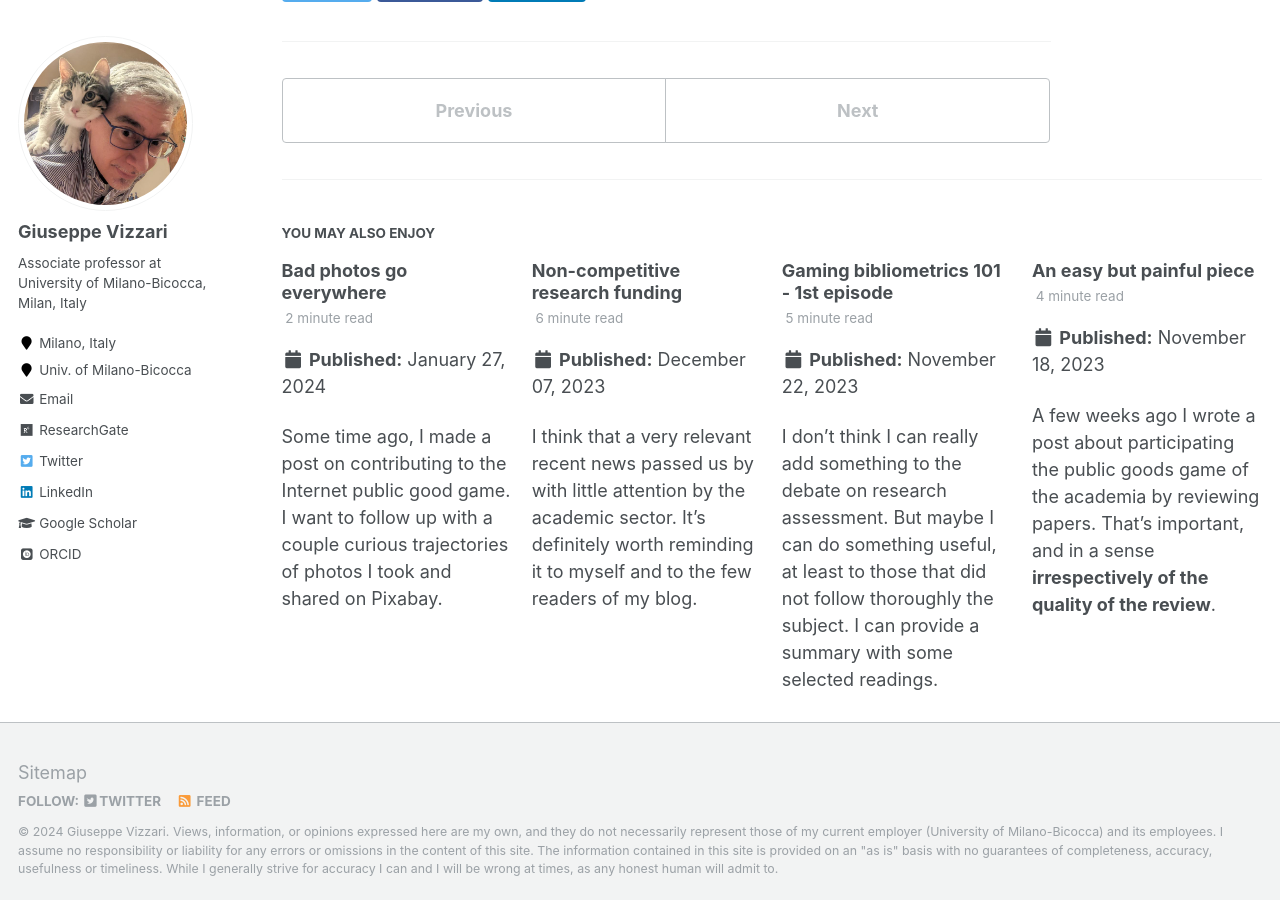
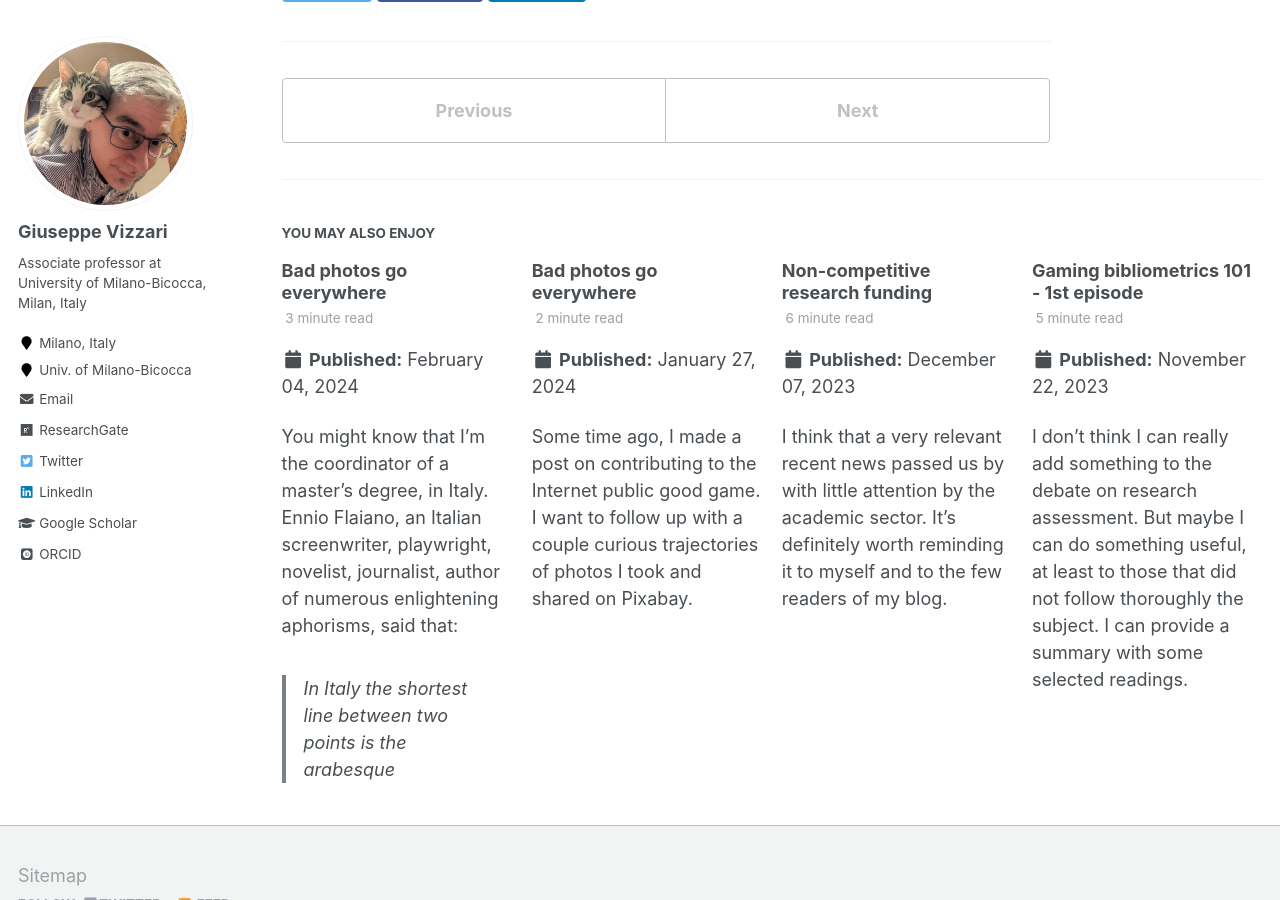
Before and after one commit to GiuseppeVizzari/GiuseppeVizzari.github.io, a Jekyll site: the page built from _posts/2023-12-17-Around-the-AI-act.md, in a window 1280 px wide and 900 px high, scrolled down 2818 px. Built offline with Jekyll 4.4.1, drawn with Linux system fonts in a browser that asks for light colours; some web fonts are replaced; part of the change alters nothing that is shown.

Commit message:
New small post and fix to a previous one

```diff
--- a/_posts/2023-12-17-Around-the-AI-act.md
+++ b/_posts/2023-12-17-Around-the-AI-act.md
@@ -2,7 +2,7 @@
 title: 'Around the AI act'
 description: "Some considerations and thought on topics somehow related to the AI act"
 date: 2023-12-17
-permalink: /posts/2023/17/Around-the-AI-act/
+permalink: /posts/2023/12/Around-the-AI-act/
 tags:
   - AI
   - AI-act
--- /dev/null
+++ b/_posts/2024-2-4-One-of-the-problems-with-AI.md
@@ -0,0 +1,23 @@
+---
+title: 'Bad photos go everywhere'
+description: "Applications of AI can be for the social good or they can be terrible..."
+date: 2024-2-4
+permalink: /posts/2024/2/One-of-the-problems-with-AI/
+tags:
+  - AI
+  - social good
+  - deepfake
+---
+
+You might know that I'm the coordinator of a master's degree, in Italy. Ennio Flaiano, an Italian screenwriter, playwright, novelist, journalist, author of numerous enlightening aphorisms, said that:
+> In Italy the shortest line between two points is the arabesque
+
+So, I've been buried with (mostly) absurd issues for a large portion of my time in the past five years (and counting), but I've also had the chance to learn a lot, from many different perspectives. A situation I recently had to consider is about a deaf student that recently enrolled. In my University there is an office devoted to having an initial evaluation of the condition of students with any kind of disability, so that they have a privacy preserving document describing the measures to be taken during classes and examinations; then, of course, they monitor the situation and are available for managing issues that might arise.
+
+Well, it is in this situation that I was struck with one of the good usages of potentially controversial AI technologies. Our classrooms are provided with a podium connected to a microphone system, cameras, and screen recording technologies; they were installed before the COVID outbreak, and of course they seemed a curious gimmick initially, then it was sadly even too clear that they would have been extremely important. We also have a cloud storage provider that luckily provides a (presumably AI based) automated captioning system. I tested it with an ongoing orientation video, in which the speakers were speaking Italian, and I was quite happy with the results, the biggest problems I faced were with a disappointing overall UX of the system (I had to learn my way through the menus, then I had to realize that the captions were not immediately available after they were produced, I had to manually allow users to access them). Although of course this does not represent a complete solution to issues raised by this form of disability, this service surely represents a good step in the direction of having a inclusive teaching materials and supports.
+
+The technologies underlying this kind of service are largely shared with recent text to speech software that can generate natural sounding voices, also very specific voices (e.g. mine), provided one has access to a sufficiently representative sample of that voice (for instance, see this kind of [limited online service](https://speechify.com/voice-cloning/)). Similar considerations apply for videos as well.
+
+It is a bit creepy to consider that there is an abundant dataset of audio recordings of my voice, mostly in Italian but also in English, as well as some videos, around the cloud... Let us just say that:
+- these days, if you really want to be sure about my opinion on any kind of topic, please ask me directly;
+- as I was trying to say some time ago in a [previous post](https://giuseppevizzari.github.io/posts/2023/12/Around-the-AI-act/), we should hope in some form of more thorough regulation not just for AI related services, but for the Internet as well. Of course, I've got my pink glasses on... so, always consider the previous bullet!
```
